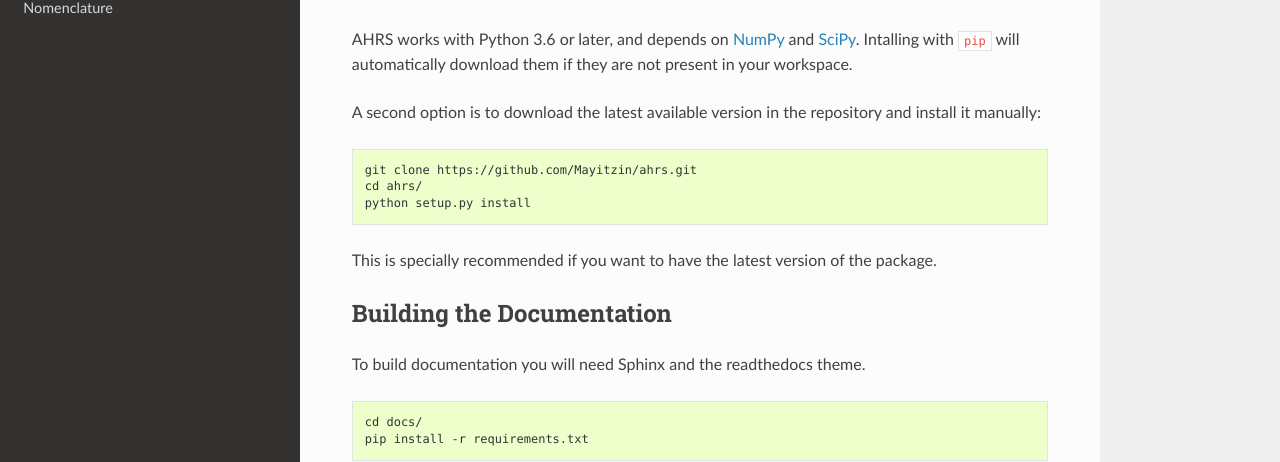
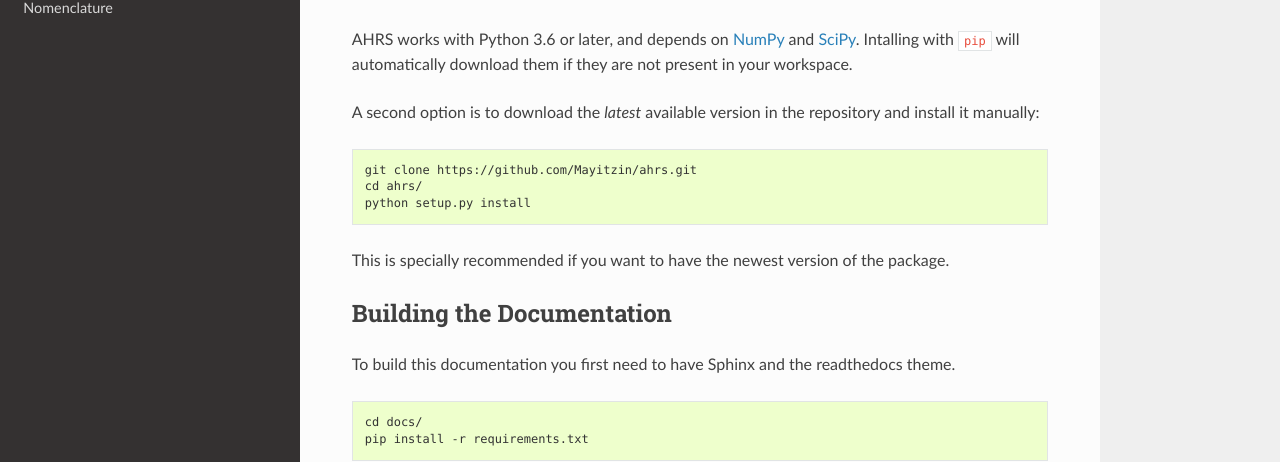
Before and after one commit to Mayitzin/ahrs, a Sphinx documentation site: the page built from docs/source/installation.rst, in a window 1280 px wide and 1044 px high. Shown: the part 320-782 px from the top of the window. Built offline with Sphinx 7.4.7 and the Read the Docs theme 2.0.0, drawn with Linux system fonts in a browser that asks for light colours.

Commit message:
Add information about dynamic estimators, fix typos and improve descriptions.

```diff
--- a/docs/source/index.rst
+++ b/docs/source/index.rst
@@ -21,7 +21,7 @@
    filters
 
 .. toctree::
-   :maxdepth: 2
+   :maxdepth: 1
    :caption: World Models
    :hidden:
 
--- a/docs/source/installation.rst
+++ b/docs/source/installation.rst
@@ -14,7 +14,7 @@
 and `SciPy <https://www.scipy.org/>`_. Intalling with ``pip`` will automatically
 download them if they are not present in your workspace.
 
-A second option is to download the latest available version in the repository
+A second option is to download the *latest* available version in the repository
 and install it manually:
 
 .. code-block:: console
@@ -23,13 +23,14 @@
     cd ahrs/
     python setup.py install
 
-This is specially recommended if you want to have the latest version of the
+This is specially recommended if you want to have the newest version of the
 package.
 
 Building the Documentation
 --------------------------
 
-To build documentation you will need Sphinx and the readthedocs theme.
+To build this documentation you first need to have Sphinx and the readthedocs
+theme.
 
 .. code-block:: console
 
```
